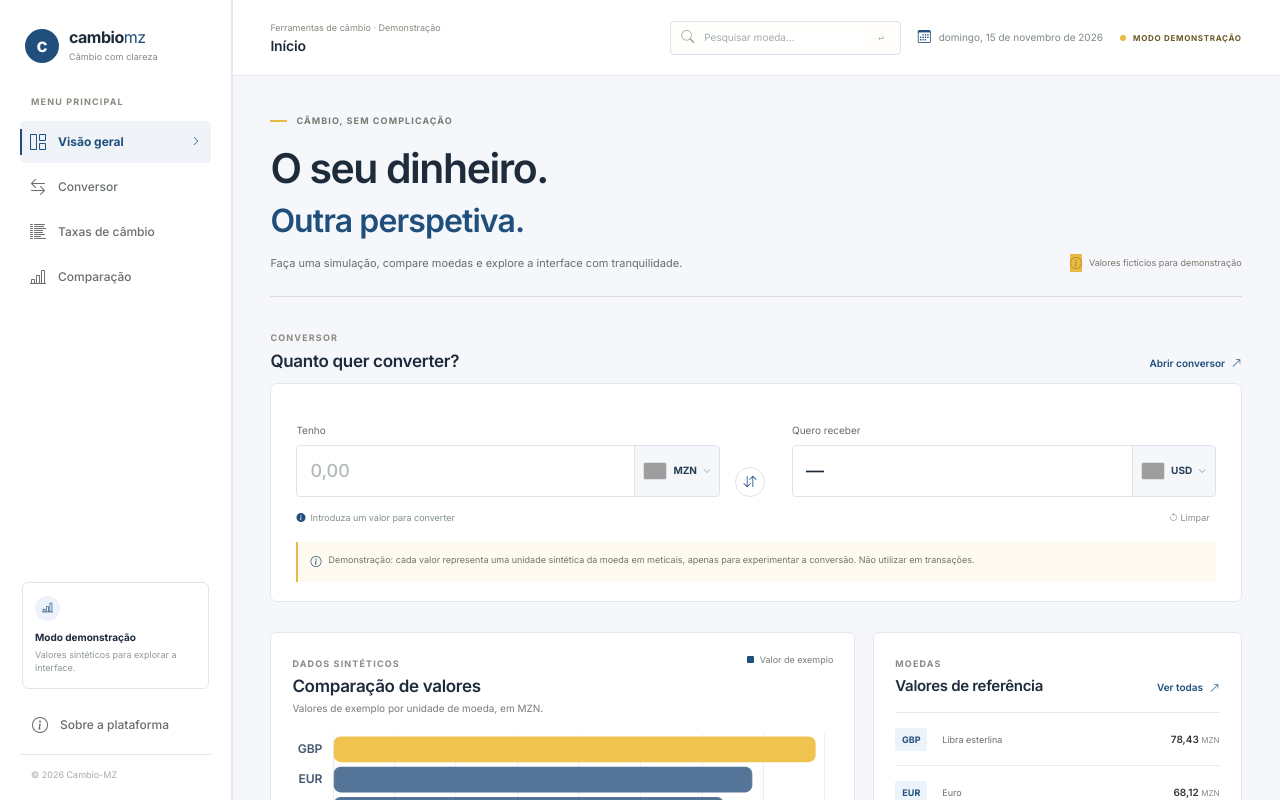
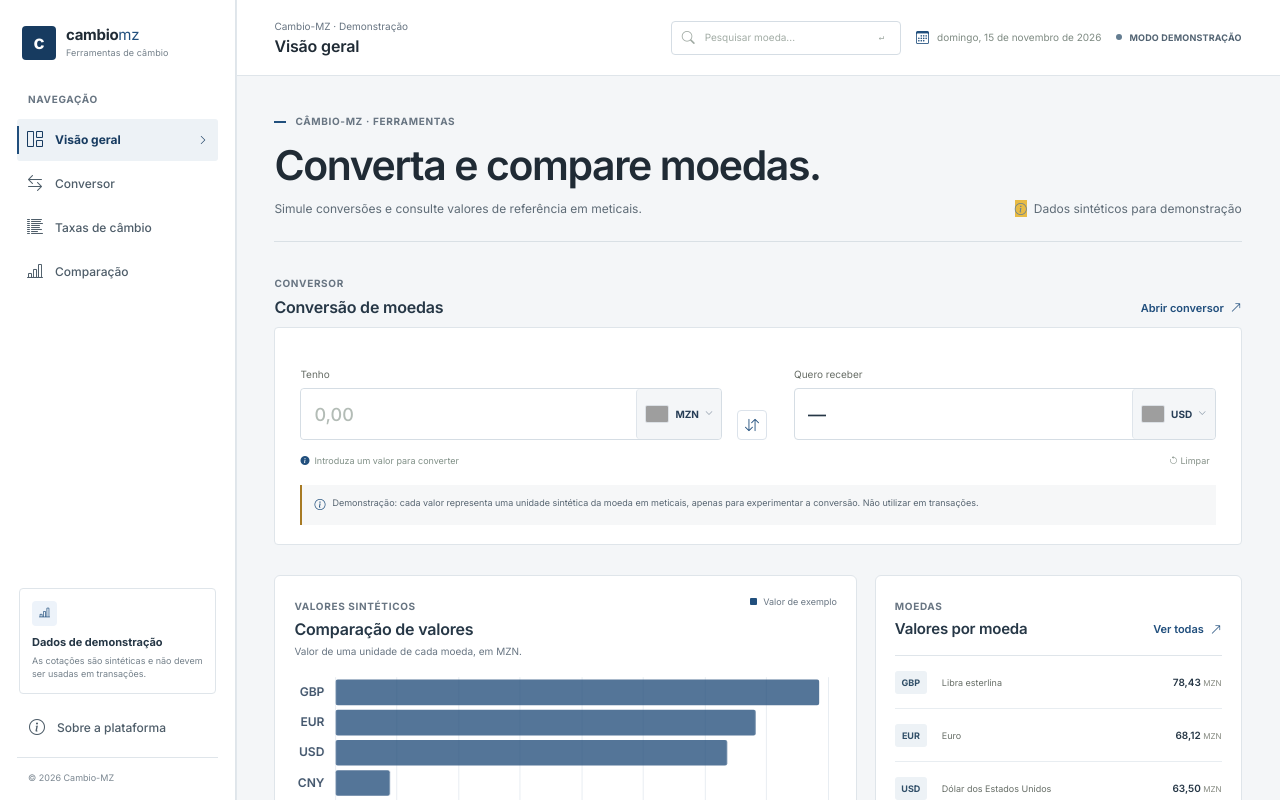
Before and after one commit to EdwinBanda/cambio-mz, a Vue app: page /#/ in a window 1280 px wide. Shown: the top 800 px of the page. Built offline with nearby package versions, Linux system fonts and the light colour scheme; grey boxes are pictures that could not be loaded.

Commit message:
improve responsive desktop layout

```diff
--- a/index.html
+++ b/index.html
@@ -5,7 +5,7 @@
     <meta name="viewport" content="width=device-width, initial-scale=1.0" />
     <meta name="theme-color" content="#173b68" />
     <meta name="description" content="Explore moedas, conversões e comparações com o Cambio-MZ." />
-    <title>Cambio-MZ — Câmbio com clareza</title>
+    <title>Cambio-MZ — Ferramentas de câmbio</title>
     <link rel="preconnect" href="https://fonts.googleapis.com" />
     <link rel="preconnect" href="https://fonts.gstatic.com" crossorigin />
     <link href="https://fonts.googleapis.com/css2?family=Inter:wght@400;500;600;700&display=swap" rel="stylesheet" />
--- a/src/components/AppSidebar.vue
+++ b/src/components/AppSidebar.vue
@@ -14,11 +14,11 @@ const links = [
   <aside class="app-sidebar" :class="{ 'is-open': open }">
     <div class="brand-lockup">
       <div class="brand-mark"><span>c</span></div>
-      <div><span class="brand-name">cambio<span>mz</span></span><small>Câmbio com clareza</small></div>
+      <div><span class="brand-name">cambio<span>mz</span></span><small>Ferramentas de câmbio</small></div>
       <button class="sidebar-close" aria-label="Fechar menu" @click="$emit('close')"><i class="bi bi-x-lg"></i></button>
     </div>
 
-    <div class="nav-caption">MENU PRINCIPAL</div>
+    <div class="nav-caption">NAVEGAÇÃO</div>
     <nav class="side-nav" aria-label="Navegação principal">
       <RouterLink v-for="link in links" :key="link.to" :to="link.to" class="side-link" :exact-active-class="link.to === '/' ? 'active' : ''">
         <i :class="['bi', link.icon]"></i><span>{{ link.label }}</span>
@@ -29,8 +29,8 @@ const links = [
     <div class="sidebar-bottom">
       <div class="sidebar-demo-card">
         <div class="demo-icon"><i class="bi bi-bar-chart-line"></i></div>
-        <p>Modo demonstração</p>
-        <small>Valores sintéticos para explorar a interface.</small>
+        <p>Dados de demonstração</p>
+        <small>As cotações são sintéticas e não devem ser usadas em transações.</small>
       </div>
       <RouterLink to="/sobre" class="side-link about-link"><i class="bi bi-info-circle"></i><span>Sobre a plataforma</span></RouterLink>
       <div class="sidebar-legal">© {{ new Date().getFullYear() }} Cambio-MZ</div>
--- a/src/components/ComparisonChart.vue
+++ b/src/components/ComparisonChart.vue
@@ -17,8 +17,8 @@ function renderChart() {
       labels: ranked.value.map((item) => item.code),
       datasets: [{
         data: ranked.value.map((item) => item.valueMzn),
-        backgroundColor: ranked.value.map((_, index) => index === 0 ? '#efc34d' : 'rgba(36, 79, 123, .78)'),
-        borderRadius: 7,
+        backgroundColor: 'rgba(36, 79, 123, .78)',
+        borderRadius: 2,
         borderSkipped: false,
         barThickness: 25,
       }],
@@ -27,7 +27,7 @@ function renderChart() {
       indexAxis: 'y',
       responsive: true,
       maintainAspectRatio: false,
-      animation: { duration: 450 },
+      animation: { duration: 200 },
       plugins: {
         legend: { display: false },
         tooltip: { callbacks: { label: (context) => ` ${formatNumber(context.parsed.x)} MZN · exemplo` } },
@@ -48,7 +48,7 @@ onBeforeUnmount(() => chart?.destroy())
 <template>
   <section class="chart-panel">
     <div class="panel-heading chart-heading">
-      <div><span class="section-kicker">DADOS SINTÉTICOS</span><h2>Comparação de valores</h2><p>Valores de exemplo por unidade de moeda, em MZN.</p></div>
+      <div><span class="section-kicker">VALORES SINTÉTICOS</span><h2>Comparação de valores</h2><p>Valor de uma unidade de cada moeda, em MZN.</p></div>
       <span class="chart-legend"><i></i> Valor de exemplo</span>
     </div>
     <div v-if="!ranked.length" class="chart-empty"><i class="bi bi-bar-chart"></i><span>Sem valores disponíveis para comparar.</span></div>
--- a/src/components/CurrencyConverter.vue
+++ b/src/components/CurrencyConverter.vue
@@ -87,7 +87,7 @@ function clear() {
 <template>
   <section class="converter-panel" :class="{ 'compact-converter': compact }">
     <div v-if="!compact" class="panel-heading converter-heading">
-      <div><span class="section-kicker">SIMULAÇÃO</span><h2>Faça uma conversão</h2><p>Escolha as moedas e introduza o valor que pretende calcular.</p></div>
+      <div><span class="section-kicker">SIMULAÇÃO · VALORES SINTÉTICOS</span><h2>Conversão de moedas</h2><p>Selecione as moedas e introduza o valor a converter.</p></div>
       <div class="converter-heading-icon"><i class="bi bi-arrow-left-right"></i></div>
     </div>
     <div v-if="currencies.length < 2" class="converter-unavailable">
--- a/src/components/CurrencyTable.vue
+++ b/src/components/CurrencyTable.vue
@@ -29,7 +29,7 @@ const filteredCurrencies = computed(() => {
 <template>
   <section class="table-panel">
     <div class="panel-heading table-heading">
-      <div><span class="section-kicker">DADOS SINTÉTICOS · DEMONSTRAÇÃO</span><h2>Moedas para explorar</h2><p>Valores de exemplo para testar a interface e o conversor.</p></div>
+      <div><span class="section-kicker">VALORES SINTÉTICOS · DEMONSTRAÇÃO</span><h2>Valores por moeda</h2><p>Valores de referência expressos em meticais (MZN).</p></div>
       <div class="table-controls">
         <label class="table-search"><i class="bi bi-search"></i><input v-model="search" placeholder="Pesquisar moeda..." aria-label="Pesquisar moeda" /></label>
         <button class="sort-button" :aria-label="direction === 'desc' ? 'Ordenar crescente' : 'Ordenar decrescente'" @click="direction = direction === 'desc' ? 'asc' : 'desc'">
--- a/src/styles/refined.css
+++ b/src/styles/refined.css
@@ -1118,6 +1118,585 @@ h5,
     right: -3px;
   }
 }
+
+/* Restrained visual system for a financial reference interface. */
+:root {
+  --green: #214f7d;
+  --green-dark: #173b60;
+  --green-soft: #edf3f8;
+  --red: #a64b45;
+  --yellow: #a77a24;
+  --ink: #202b35;
+  --muted: #687582;
+  --line: #dfe5ea;
+  --surface: #fff;
+  background: #f4f6f8;
+  color: var(--ink);
+}
+
+body,
+.page-content {
+  background: #f4f6f8;
+  color: var(--ink);
+}
+
+body {
+  font-size: 14px;
+  line-height: 1.45;
+}
+
+.app-sidebar,
+.topbar,
+.app-footer {
+  background: #fff;
+  border-color: var(--line);
+}
+
+.app-sidebar {
+  width: 236px;
+  padding: 24px 17px 16px;
+}
+
+.app-main {
+  margin-left: 236px;
+}
+
+.brand-lockup {
+  gap: 10px;
+  padding: 2px 5px 38px;
+}
+
+.brand-mark {
+  width: 34px;
+  height: 34px;
+  border-radius: 4px;
+  background: var(--green-dark);
+  box-shadow: none;
+  transform: none;
+}
+
+.brand-name {
+  font-size: 15px;
+  letter-spacing: -.3px;
+}
+
+.brand-lockup small,
+.sidebar-demo-card small {
+  color: #74808a;
+}
+
+.nav-caption,
+.section-kicker {
+  color: #687582;
+  font-size: 10px;
+  letter-spacing: .65px;
+}
+
+.side-nav {
+  gap: 2px;
+}
+
+.side-link {
+  min-height: 39px;
+  border-radius: 3px;
+  color: #4e5d69;
+}
+
+.side-link:hover {
+  background: #f3f6f8;
+  color: var(--green-dark);
+  transform: none;
+}
+
+.side-link.router-link-active,
+.side-link.active {
+  background: #edf2f6;
+  color: var(--green-dark);
+}
+
+.side-link.router-link-active::before,
+.side-link.active::before {
+  width: 2px;
+  inset: 7px auto 7px 0;
+  background: var(--green);
+}
+
+.sidebar-demo-card {
+  margin: 0 2px 13px;
+  padding: 12px;
+  border: 1px solid var(--line);
+  border-radius: 4px;
+  background: #fff;
+}
+
+.demo-icon,
+.converter-heading-icon,
+.intro-icon,
+.about-card-icon,
+.currency-symbol,
+.currency-mini,
+.stat-icon,
+.list-currency-code {
+  border-radius: 4px;
+}
+
+.sidebar-demo-card p {
+  color: #263746;
+  font-size: 11px;
+}
+
+.sidebar-legal {
+  border-top-color: var(--line);
+  color: #7b8791;
+}
+
+.topbar {
+  min-height: 70px;
+  padding: 0 38px;
+}
+
+.topbar-heading > span {
+  color: #687582;
+  font-size: 10px;
+}
+
+.topbar-heading h1 {
+  color: #202b35;
+  font-size: 16px;
+  font-weight: 600;
+}
+
+.topbar-actions {
+  gap: 15px;
+}
+
+.top-search,
+.table-search,
+.field-control,
+.refresh-button,
+.sort-button {
+  border-color: #d5dde4;
+  border-radius: 4px;
+}
+
+.top-search {
+  background: #fff;
+}
+
+.demo-badge {
+  color: #536473;
+  font-size: 9px;
+  letter-spacing: .2px;
+}
+
+.demo-badge i {
+  background: #647d91;
+}
+
+.page-content {
+  max-width: 1380px;
+  padding: 34px 38px 40px;
+}
+
+.page-stack {
+  gap: 26px;
+}
+
+.dashboard-intro {
+  padding: 0 0 20px;
+  border-bottom-color: #d9e0e5;
+}
+
+.intro-overline {
+  color: #687582;
+  font-size: 10px;
+  letter-spacing: .65px;
+}
+
+.intro-overline span {
+  width: 12px;
+  height: 2px;
+  background: var(--green);
+}
+
+.dashboard-intro h2,
+.dashboard-intro h2 em,
+.page-intro h2,
+.about-hero h2,
+.about-hero h2 em {
+  color: #202b35;
+  font-family: Inter, 'Segoe UI', Arial, sans-serif !important;
+  font-size: clamp(27px, 3vw, 34px);
+  font-weight: 600;
+  letter-spacing: -.7px;
+  line-height: 1.2;
+}
+
+.dashboard-intro h2 {
+  margin: 12px 0 10px;
+}
+
+.dashboard-intro h2 em {
+  font-style: normal;
+}
+
+.intro-bottom p,
+.sample-notice,
+.page-intro p {
+  color: #5f6c77;
+  font-size: 12px;
+}
+
+.sample-notice i {
+  color: #657f94;
+}
+
+.dashboard-section-heading h3,
+.panel-heading h2 {
+  color: #263746;
+  font-size: 16px;
+  font-weight: 600;
+  letter-spacing: -.2px;
+}
+
+.dashboard-section-heading {
+  margin-bottom: 10px;
+}
+
+.chart-panel,
+.converter-panel,
+.currency-list-panel,
+.table-panel,
+.about-card,
+.assumption-panel,
+.state-card {
+  border-color: #dfe5ea;
+  border-radius: 4px;
+  background: #fff;
+  box-shadow: none;
+}
+
+.chart-panel,
+.converter-panel,
+.currency-list-panel,
+.table-panel {
+  padding: 19px;
+}
+
+.panel-heading p,
+.chart-legend,
+.chart-disclaimer,
+.list-footnote {
+  color: #687582;
+}
+
+.chart-legend i {
+  border-radius: 1px;
+  background: var(--green);
+}
+
+.chart-disclaimer i,
+.text-link,
+.update-button,
+.top-date i,
+.table-footnote i,
+.conversion-summary span i,
+.converter-note > i {
+  color: var(--green);
+}
+
+.field-control {
+  background: #fff;
+}
+
+.field-control input,
+.result-value {
+  color: #263746;
+}
+
+.field-control select,
+.currency-picker-trigger {
+  background: #f4f6f8;
+}
+
+.field-control:focus-within,
+.conversion-email-fields input:focus {
+  border-color: var(--green);
+  box-shadow: 0 0 0 2px #214f7d18;
+}
+
+.invert-button,
+.currency-picker-trigger,
+.currency-picker-option,
+.refresh-button,
+.sort-button,
+.btn-retry {
+  border-radius: 4px;
+}
+
+.invert-button:hover {
+  transform: none;
+}
+
+.converter-note,
+.assumption-panel {
+  border-left: 2px solid #a77a24;
+  background: #f6f7f8;
+  color: #586672;
+}
+
+.assumption-panel {
+  border: 1px solid var(--line);
+}
+
+.assumption-icon {
+  border-radius: 4px;
+  background: #edf3f8;
+  color: var(--green);
+}
+
+.assumption-panel h3 {
+  color: #263746;
+}
+
+.assumption-panel p {
+  color: #5f6c77;
+}
+
+.currency-list {
+  border-top-color: var(--line);
+}
+
+.currency-list-row {
+  border-bottom-color: #e8edf1;
+}
+
+.currency-list-row strong,
+.table-currency strong,
+.table-rate {
+  color: #263746;
+}
+
+.list-currency-code,
+.table-code {
+  border-radius: 3px;
+  background: #edf2f6;
+  color: #314f68;
+}
+
+.currency-table thead th {
+  color: #536473;
+  font-size: 9px;
+}
+
+.currency-table tbody td {
+  border-color: #e8edf1;
+  color: #53616d;
+}
+
+.currency-table tbody tr:hover {
+  background: #f5f7f9;
+}
+
+.table-footnote {
+  color: #5f6c77;
+}
+
+.text-link {
+  font-size: 11px;
+}
+
+.page-intro {
+  padding: 0;
+}
+
+.page-intro h2 {
+  margin: 7px 0;
+  font-size: clamp(26px, 3vw, 32px);
+}
+
+.intro-icon {
+  width: 38px;
+  height: 38px;
+  border: 1px solid var(--line);
+  background: #fff;
+  color: var(--green);
+}
+
+.refresh-button,
+.sort-button {
+  color: var(--green-dark);
+  background: #fff;
+}
+
+.refresh-button:hover,
+.sort-button:hover {
+  background: #f3f6f8;
+}
+
+.about-hero {
+  min-height: auto;
+  padding: 25px 27px;
+  border: 1px solid var(--line);
+  border-radius: 4px;
+  background: #fff;
+  color: var(--ink);
+}
+
+.about-hero::after {
+  display: none;
+}
+
+.about-symbol {
+  width: 32px;
+  height: 32px;
+  margin-bottom: 13px;
+  border: 1px solid var(--line);
+  border-radius: 4px;
+  background: #f4f6f8;
+  color: var(--green);
+}
+
+.about-hero .section-kicker {
+  color: #687582;
+}
+
+.about-hero h2,
+.about-hero h2 em {
+  margin: 7px 0;
+  font-size: clamp(27px, 3vw, 34px);
+}
+
+.about-hero p {
+  color: #5f6c77;
+  font-size: 12px;
+}
+
+.about-card {
+  padding: 19px;
+}
+
+.about-card h3 {
+  color: #263746;
+}
+
+.about-card p {
+  color: #5f6c77;
+  line-height: 1.65;
+}
+
+.about-disclaimer {
+  border: 1px solid #e8e1d2;
+  border-radius: 4px;
+  background: #faf8f3;
+  color: #5f584a;
+}
+
+.about-disclaimer i {
+  color: #8d6e30;
+}
+
+.app-footer {
+  min-height: 46px;
+  padding: 0 38px;
+  color: #687582;
+  font-size: 10px;
+}
+
+.stat-card,
+.currency-card,
+.about-card {
+  border-color: var(--line);
+  border-radius: 4px;
+}
+
+.stat-card:hover,
+.currency-card:hover,
+.about-card:hover {
+  transform: none;
+  box-shadow: none;
+}
+
+.currency-card.featured {
+  border-color: #b8c8d5;
+  background: #fff;
+}
+
+.currency-picker-menu {
+  border-color: var(--line);
+  border-radius: 4px;
+  box-shadow: 0 5px 15px #172b3b14;
+}
+
+.currency-picker-option:hover,
+.currency-picker-option.is-selected {
+  background: #f1f5f8;
+}
+
+.conversion-email-fields input,
+.conversion-email-fields button {
+  border-radius: 4px;
+}
+
+.conversion-email-fields button {
+  background: var(--green);
+}
+
+.conversion-email-fields button:hover {
+  background: var(--green-dark);
+}
+
+a:focus-visible,
+button:focus-visible,
+input:focus-visible,
+select:focus-visible {
+  outline: 2px solid #214f7d;
+  outline-offset: 2px;
+}
+
+@media (max-width: 1200px) {
+  .app-sidebar {
+    width: 220px;
+  }
+
+  .app-main {
+    margin-left: 220px;
+  }
+}
+
+@media (max-width: 850px) {
+  .app-sidebar {
+    width: 260px;
+  }
+
+  .app-main {
+    margin-left: 0;
+  }
+}
+
+@media (max-width: 620px) {
+  .dashboard-intro h2 {
+    font-size: 28px;
+    line-height: 1.2;
+  }
+
+  .intro-bottom {
+    gap: 8px;
+  }
+
+  .sample-notice {
+    white-space: normal;
+  }
+
+  .about-hero {
+    padding: 21px 18px;
+  }
+
+  .app-footer {
+    padding: 9px 15px;
+  }
+}
+
 /* Layout refinado para equilibrar a área útil em ecrãs largos e estreitos. */
 .app-sidebar {
   box-shadow: 1px 0 0 #e1e7ec;
--- a/src/views/About.vue
+++ b/src/views/About.vue
@@ -2,14 +2,14 @@
   <div class="page-stack">
     <section class="about-hero">
       <div class="about-symbol"><i class="bi bi-arrow-left-right"></i></div>
-      <span class="section-kicker">A NOSSA MISSÃO</span>
-      <h2>Mais clareza para<br />o seu <em>dia a dia.</em></h2>
-      <p>Uma interface simples para explorar moedas, testar conversões e comparar valores de demonstração.</p>
+      <span class="section-kicker">SOBRE A PLATAFORMA</span>
+      <h2>Ferramentas de câmbio</h2>
+      <p>O Cambio-MZ é uma demonstração de consulta e conversão de moedas. Não fornece cotações de mercado.</p>
     </section>
     <div class="about-grid">
-      <article class="about-card"><div class="about-card-icon green-icon"><i class="bi bi-window"></i></div><span class="section-kicker">01 · OBJETIVO</span><h3>Interface para explorar</h3><p>O Cambio-MZ demonstra uma experiência de consulta cambial, com campos para selecionar moedas, introduzir valores e comparar montantes.</p></article>
-      <article class="about-card"><div class="about-card-icon yellow-icon"><i class="bi bi-calculator"></i></div><span class="section-kicker">02 · COMO FUNCIONA</span><h3>Formulários interativos</h3><p>O conversor, a pesquisa, a ordenação e os gráficos funcionam com valores de exemplo, para que seja possível explorar os controlos da aplicação.</p></article>
-      <article class="about-card"><div class="about-card-icon red-icon"><i class="bi bi-flag"></i></div><span class="section-kicker">03 · BANDEIRAS</span><h3>Identificação visual</h3><p>As bandeiras dos países são fornecidas pelo serviço gratuito <a href="https://flagsapi.com" target="_blank" rel="noopener noreferrer">FlagsAPI</a>. Os valores cambiais continuam a ser sintéticos e apenas demonstrativos.</p></article>
+      <article class="about-card"><div class="about-card-icon green-icon"><i class="bi bi-window"></i></div><span class="section-kicker">01 · FINALIDADE</span><h3>Consulta demonstrativa</h3><p>A aplicação permite consultar uma tabela de valores, comparar moedas e simular conversões tendo o metical como referência.</p></article>
+      <article class="about-card"><div class="about-card-icon yellow-icon"><i class="bi bi-calculator"></i></div><span class="section-kicker">02 · CÁLCULOS</span><h3>Valores sintéticos</h3><p>Os valores são gerados para demonstração. Não acompanham o mercado e não devem ser usados para decisões financeiras ou transações.</p></article>
+      <article class="about-card"><div class="about-card-icon red-icon"><i class="bi bi-flag"></i></div><span class="section-kicker">03 · RECURSOS</span><h3>Bandeiras dos países</h3><p>As bandeiras são fornecidas pelo serviço <a href="https://flagsapi.com" target="_blank" rel="noopener noreferrer">FlagsAPI</a>. A aplicação não consulta taxas de instituições financeiras.</p></article>
     </div>
     <div class="about-disclaimer"><i class="bi bi-exclamation-diamond"></i><p><strong>Importante:</strong> todos os valores são sintéticos e apenas para demonstração. Não utilizar para transações ou como referência de mercado.</p></div>
   </div>
--- a/src/views/Comparison.vue
+++ b/src/views/Comparison.vue
@@ -7,7 +7,7 @@ const { currencies } = useDemoCurrencies()
 
 <template>
   <div class="page-stack">
-    <section class="page-intro"><div><span class="section-kicker">COMPARAÇÃO · DEMONSTRAÇÃO</span><h2>Uma visão de conjunto.</h2><p>Compare valores de exemplo para explorar o gráfico e a interface.</p></div><div class="intro-icon"><i class="bi bi-bar-chart-line"></i></div></section>
+    <section class="page-intro"><div><span class="section-kicker">VALORES SINTÉTICOS · DEMONSTRAÇÃO</span><h2>Comparação de moedas</h2><p>Compare o valor de cada moeda em meticais.</p></div><div class="intro-icon"><i class="bi bi-bar-chart-line"></i></div></section>
     <ComparisonChart :currencies="currencies" />
     <section class="assumption-panel history-note"><div class="assumption-icon"><i class="bi bi-info-circle"></i></div><div><h3>Valores apenas para demonstração</h3><p>Os valores deste gráfico são sintéticos e não representam taxas reais nem uma série histórica de mercado.</p></div></section>
   </div>
--- a/src/views/Converter.vue
+++ b/src/views/Converter.vue
@@ -7,7 +7,7 @@ const { currencies } = useDemoCurrencies()
 
 <template>
   <div class="page-stack">
-    <section class="page-intro"><div><span class="section-kicker">MODO DEMONSTRAÇÃO · VALORES SINTÉTICOS</span><h2>Experimente o conversor.</h2><p>Escolha as moedas, introduza um valor e explore os controlos da interface.</p></div><div class="intro-icon"><i class="bi bi-arrow-left-right"></i></div></section>
+    <section class="page-intro"><div><span class="section-kicker">VALORES SINTÉTICOS · DEMONSTRAÇÃO</span><h2>Conversor de moedas</h2><p>Introduza um valor e selecione as moedas de origem e destino.</p></div><div class="intro-icon"><i class="bi bi-arrow-left-right"></i></div></section>
     <CurrencyConverter :currencies="currencies" allow-email />
     <section class="assumption-panel">
       <div class="assumption-icon"><i class="bi bi-lightbulb"></i></div>
--- a/src/views/Dashboard.vue
+++ b/src/views/Dashboard.vue
@@ -14,18 +14,18 @@ const ranked = computed(() => currencies.value.slice().sort((a, b) => b.valueMzn
 <template>
   <div class="page-stack">
     <section class="dashboard-intro">
-      <div class="intro-overline"><span></span> CÂMBIO, SEM COMPLICAÇÃO</div>
-      <h2>O seu dinheiro.<br /><em>Outra perspetiva.</em></h2>
+      <div class="intro-overline"><span></span> CÂMBIO-MZ · FERRAMENTAS</div>
+      <h2>Converta e compare moedas.</h2>
       <div class="intro-bottom">
-        <p>Faça uma simulação, compare moedas e explore a interface com tranquilidade.</p>
-        <span class="sample-notice"><i class="bi bi-info-circle"></i> Valores fictícios para demonstração</span>
+        <p>Simule conversões e consulte valores de referência em meticais.</p>
+        <span class="sample-notice"><i class="bi bi-info-circle"></i> Dados sintéticos para demonstração</span>
       </div>
     </section>
 
     <template v-if="hasCurrencies">
       <section class="dashboard-converter">
         <div class="dashboard-section-heading">
-          <div><span class="section-kicker">CONVERSOR</span><h3>Quanto quer converter?</h3></div>
+          <div><span class="section-kicker">CONVERSOR</span><h3>Conversão de moedas</h3></div>
           <RouterLink to="/conversor" class="text-link">Abrir conversor <i class="bi bi-arrow-up-right"></i></RouterLink>
         </div>
         <CurrencyConverter compact :currencies="currencies" />
@@ -35,7 +35,7 @@ const ranked = computed(() => currencies.value.slice().sort((a, b) => b.valueMzn
         <ComparisonChart compact :currencies="currencies" />
         <section class="currency-list-panel">
           <div class="dashboard-section-heading">
-            <div><span class="section-kicker">MOEDAS</span><h3>Valores de referência</h3></div>
+            <div><span class="section-kicker">MOEDAS</span><h3>Valores por moeda</h3></div>
             <RouterLink to="/taxas" class="text-link">Ver todas <i class="bi bi-arrow-up-right"></i></RouterLink>
           </div>
           <div class="currency-list">
@@ -45,7 +45,7 @@ const ranked = computed(() => currencies.value.slice().sort((a, b) => b.valueMzn
               <strong>{{ formatNumber(currency.valueMzn) }} <small>MZN</small></strong>
             </div>
           </div>
-          <p class="list-footnote">* Dados sintéticos, apenas para demonstração.</p>
+          <p class="list-footnote">Valores sintéticos; não representam taxas de mercado.</p>
         </section>
       </section>
     </template>
--- a/src/views/Rates.vue
+++ b/src/views/Rates.vue
@@ -7,7 +7,7 @@ const { currencies, refreshing, reloadDemo } = useDemoCurrencies()
 
 <template>
   <div class="page-stack">
-    <section class="page-intro"><div><span class="section-kicker">DADOS SINTÉTICOS · DEMONSTRAÇÃO</span><h2>Explore as moedas.</h2><p>Pesquise e ordene valores de exemplo pelo nome ou código.</p></div><button class="refresh-button" :disabled="refreshing" @click="reloadDemo"><i :class="['bi', refreshing ? 'bi-arrow-repeat spinning' : 'bi-arrow-clockwise']"></i> Reiniciar</button></section>
+    <section class="page-intro"><div><span class="section-kicker">VALORES SINTÉTICOS · DEMONSTRAÇÃO</span><h2>Taxas de câmbio</h2><p>Pesquise moedas ou ordene os valores de referência.</p></div><button class="refresh-button" :disabled="refreshing" @click="reloadDemo"><i :class="['bi', refreshing ? 'bi-arrow-repeat spinning' : 'bi-arrow-clockwise']"></i> Reiniciar</button></section>
     <CurrencyTable :currencies="currencies" />
   </div>
 </template>
```
Also changed, not shown: src/router/index.js (+5 -5 lines), 3 other files (tests, documents, lock files or other folders).
